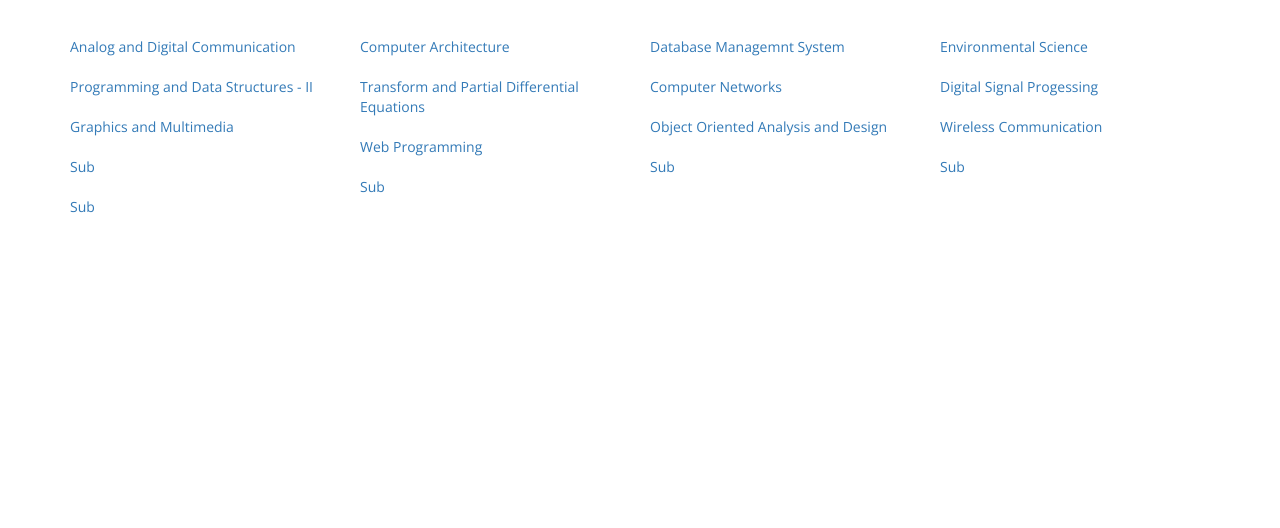
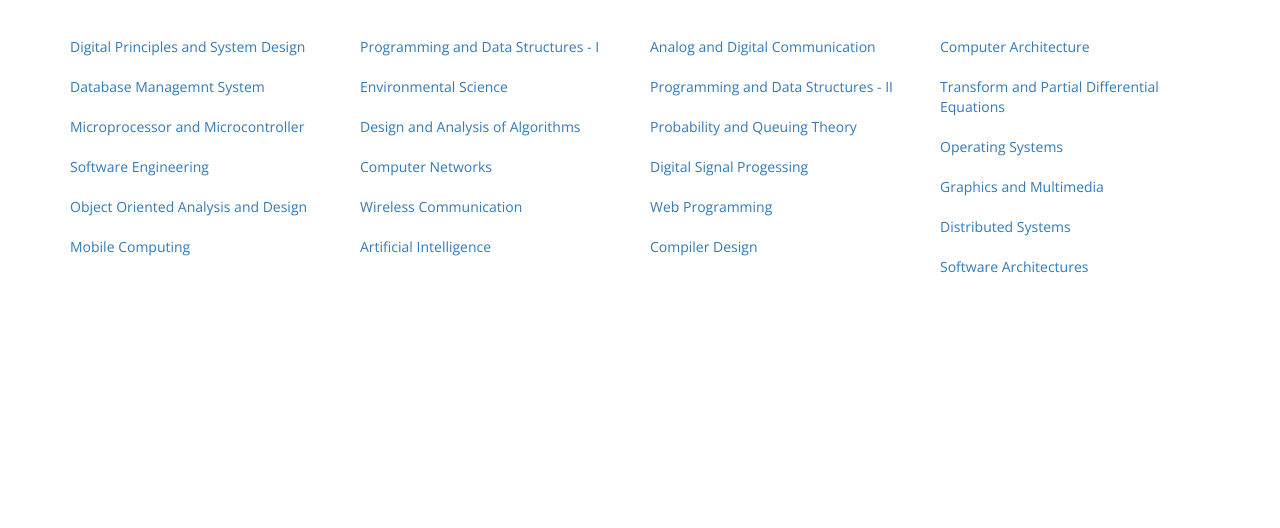
Before and after one commit to gscpsnacet/feedback, a plain HTML site: page index.html in a window 1280 px wide. Shown: the part 272-800 px from the top of the page. Drawn offline with nearby package versions, Linux system fonts and the light colour scheme; some packages are replaced by stand-ins of ours.

Commit message:
subjects

```diff
--- a/index.html
+++ b/index.html
@@ -84,63 +84,84 @@
        <div class="col-lg-12 col-md-12">
      <div class="isotope-filters text-left">
           <button data-filter="" class="active"> View All <span>/</span></button>
-          <button data-filter=".second"> Second Year <span>/</span></button>
-          <button data-filter=".third">Third Year<span>/</span></button>
-          <button data-filter=".final">Final Year </button>
+          <button data-filter=".first"> First Year <span>/</span></button>
+          <button data-filter=".second">Second Year<span>/</span></button>
+          <button data-filter=".third">Third Year </button>
        </div>
     </div>
   </div>
   <div class="isotope popup-portfolio full-screen">
-    <div class="grid-item second">
-      <a href="https://docs.google.com/a/psnacet.edu.in/forms/d/e/1FAIpQLSdTlvlF54rOwLIUqoZZu385F_T-j_uYMrB77MuDWvxMVzmKAw/viewform" target="_blank">Analog and Digital Communication</a>
+	<div class="grid-item first">
+      <a href="" target="_blank">Digital Principles and System Design</a>
+    </div>
+    <div class="grid-item first">
+      <a href="" target="_blank">Programming and Data Structures - I</a>
     </div>
     <div class="grid-item second">
-      <a href="https://docs.google.com/a/psnacet.edu.in/forms/d/e/1FAIpQLSeQLXdAFA-eXl_9bCV8IPn-UxkUqLzNd5-3WyGoqaYKMlP7dQ/viewform" target="_blank">Computer Architecture</a>
+      <a href="" target="_blank">Analog and Digital Communication</a>
     </div>
     <div class="grid-item second">
-      <a href="https://docs.google.com/a/psnacet.edu.in/forms/d/e/1FAIpQLSfgzJ1tpp72zNjccCD1qwRf9ZctIIejOHtI9hlKCkhbPXtgcg/viewform" target="_blank">Database Managemnt System</a>
+      <a href="" target="_blank">Computer Architecture</a>
     </div>
     <div class="grid-item second">
-      <a href="https://docs.google.com/a/psnacet.edu.in/forms/d/e/1FAIpQLSdI0BHLojc2OfqqfqkBshGPWNOfDCujXVSdrodwYMtw9-qWFg/viewform" target="_blank">Environmental Science</a>
+      <a href="" target="_blank">Database Managemnt System</a>
     </div>
     <div class="grid-item second">
-      <a href="https://docs.google.com/a/psnacet.edu.in/forms/d/e/1FAIpQLScgj7aY9VCpOf0o7KzdKc3Fts4Lkd886O8B6GFjlMcuO8N0bw/viewform" target="_blank">Programming and Data Structures - II</a>
+      <a href="" target="_blank">Environmental Science</a>
     </div>
     <div class="grid-item second">
-      <a href="https://docs.google.com/a/psnacet.edu.in/forms/d/e/1FAIpQLSfD_8ImdItOtWTX_PsLUuHMRkkriTSeQFpZCG-wLgM-BTviTg/viewform" target="_blank">Transform and Partial Differential Equations</a>
+      <a href="" target="_blank">Programming and Data Structures - II</a>
+    </div>
+    <div class="grid-item second">
+      <a href="" target="_blank">Transform and Partial Differential Equations</a>
+    </div>
+	<div class="grid-item second">
+      <a href="" target="_blank">Microprocessor and Microcontroller</a>
+    </div>
+	<div class="grid-item second">
+      <a href="" target="_blank">Design and Analysis of Algorithms</a>
+    </div>
+	<div class="grid-item second">
+      <a href="" target="_blank">Probability and Queuing Theory</a>
+    </div>
+	<div class="grid-item second">
+      <a href="" target="_blank">Operating Systems</a>
+    </div>
+	<div class="grid-item second">
+      <a href="" target="_blank">Software Engineering</a>
     </div>
     <div class="grid-item third">
-      <a href="https://docs.google.com/a/psnacet.edu.in/forms/d/e/1FAIpQLSc7f5CRRN8-3H4HhV0GCSROKbLF3cVW16szWEzu1aJNlwrYCw/viewform" target="_blank">Computer Networks</a>
+      <a href="" target="_blank">Computer Networks</a>
     </div>
     <div class="grid-item third">
-      <a href="https://docs.google.com/a/psnacet.edu.in/forms/d/e/1FAIpQLSdXaWwx6nHDV2AS2BczfoeGi3O8psQSCnrV2NyALSWreH-2_Q/viewform" target="_blank">Digital Signal Progessing</a>
+      <a href="" target="_blank">Digital Signal Progessing</a>
     </div>
     <div class="grid-item third">
-      <a href="https://docs.google.com/a/psnacet.edu.in/forms/d/e/1FAIpQLSdfXNaHcOQEkjCqdmv1CcxMhzEYAW0x3eT7xANvl59L3JiRIg/viewform" target="_blank">Graphics and Multimedia</a>
+      <a href="" target="_blank">Graphics and Multimedia</a>
     </div>
     <div class="grid-item third">
-      <a href="https://docs.google.com/a/psnacet.edu.in/forms/d/e/1FAIpQLSdd1pDX-P5budI5rmtu0jV7QTVUnLoiaNTFfxfxa3ixyvmvfw/viewform" target="_blank">Object Oriented Analysis and Design</a>
+      <a href="" target="_blank">Object Oriented Analysis and Design</a>
     </div>
     <div class="grid-item third">
-      <a href="https://docs.google.com/a/psnacet.edu.in/forms/d/e/1FAIpQLSefz4tEWJ7rZTdzEKRyQsSUw8MfuC9k7BWWQK8CZCdFAd2zCQ/viewform" target="_blank">Wireless Communication</a>
+      <a href="" target="_blank">Wireless Communication</a>
     </div>
     <div class="grid-item third">
-      <a href="https://docs.google.com/a/psnacet.edu.in/forms/d/e/1FAIpQLScyiVnZXTsoFkC9PUOgD3vuSMSPwlZkyUI-vWFd6nAMBcyogw/viewform" target="_blank">Web Programming</a>
+      <a href="" target="_blank">Web Programming</a>
     </div>
-    <div class="grid-item final">
-      <a href="" target="_blank">Sub</a>
+	<div class="grid-item third">
+      <a href="" target="_blank">Distributed Systems</a>
     </div>
-    <div class="grid-item final">
-      <a href="" target="_blank">Sub</a>
+	<div class="grid-item third">
+      <a href="" target="_blank">Mobile Computing</a>
     </div>
-    <div class="grid-item final">
-      <a href="" target="_blank">Sub</a>
+	<div class="grid-item third">
+      <a href="" target="_blank">Artificial Intelligence</a>
     </div>
-    <div class="grid-item final">
-      <a href="" target="_blank">Sub</a>
+	<div class="grid-item third">
+      <a href="" target="_blank">Compiler Design</a>
     </div>
-    <div class="grid-item final">
-      <a href="" target="_blank">Sub</a>
+	<div class="grid-item third">
+      <a href="" target="_blank">Software Architectures</a>
     </div>
    </div>
   </div>
```
